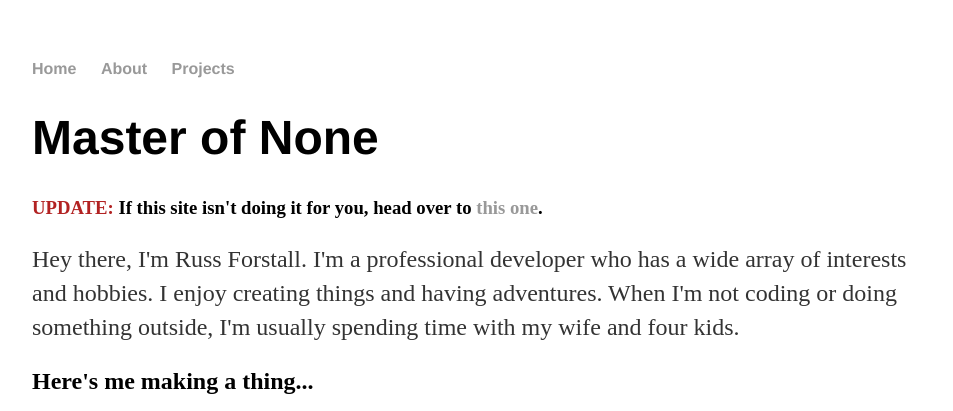
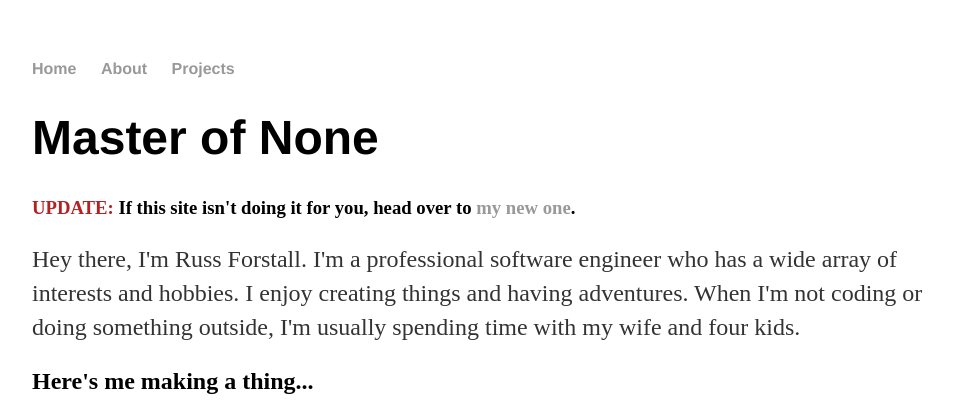
Before and after one commit to russ4stall/russ4stall.github.io, a Jekyll site: the page built from index.html, in a window 1280 px wide, cut to the strip 0-411 px from the top of the page. Shown: the whole strip, without its empty margins (160-1113 px from the left). Built offline with Jekyll 4.4.1, drawn with Linux system fonts in a browser that asks for light colours.

Commit message:
Update index.html

```diff
--- a/index.html
+++ b/index.html
@@ -4,9 +4,9 @@ title: Master of None
 ---
 <div class="blurb">
 	<h1>Master of None</h1>
-	<h3><span style="color: firebrick;">UPDATE:</span> If this site isn't doing it for you, head over to <a href="http://www.russforstall.com">this one</a>.</h3>
+	<h3><span style="color: firebrick;">UPDATE:</span> If this site isn't doing it for you, head over to <a href="http://www.russforstall.com">my new one</a>.</h3>
 	<p>
-	Hey there, I'm Russ Forstall. I'm a professional developer who has a wide array of interests and hobbies.
+	Hey there, I'm Russ Forstall. I'm a professional software engineer who has a wide array of interests and hobbies.
 	I enjoy creating things and having adventures.
 	When I'm not coding or doing something outside, I'm usually spending time with my wife and four kids.
 	</p>
```
